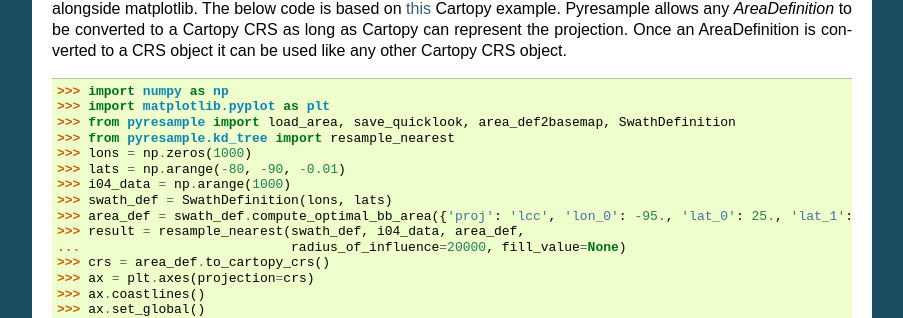
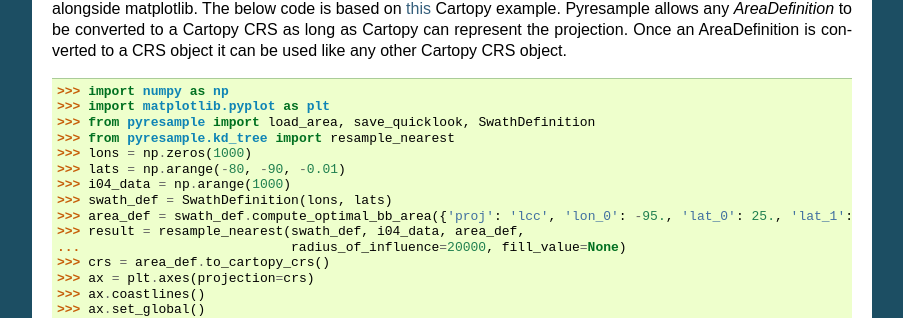
Before and after one commit to pytroll/pyresample, a Sphinx documentation site: the page built from docs/source/plot.rst, in a window 1280 px wide and 900 px high, scrolled down 2858 px. Shown: the part 145-463 px from the top of the window, without its empty margins (198-1101 px from the left). Built offline with Sphinx 7.4.7, drawn with Linux system fonts in a browser that asks for light colours.

```diff
--- a/docs/source/plot.rst
+++ b/docs/source/plot.rst
@@ -117,7 +117,7 @@
 
  >>> import numpy as np
  >>> import matplotlib.pyplot as plt
- >>> from pyresample import load_area, save_quicklook, area_def2basemap, SwathDefinition
+ >>> from pyresample import load_area, save_quicklook, SwathDefinition
  >>> from pyresample.kd_tree import resample_nearest
  >>> lons = np.zeros(1000)
  >>> lats = np.arange(-80, -90, -0.01)
```
Also changed, not shown: .travis.yml.
